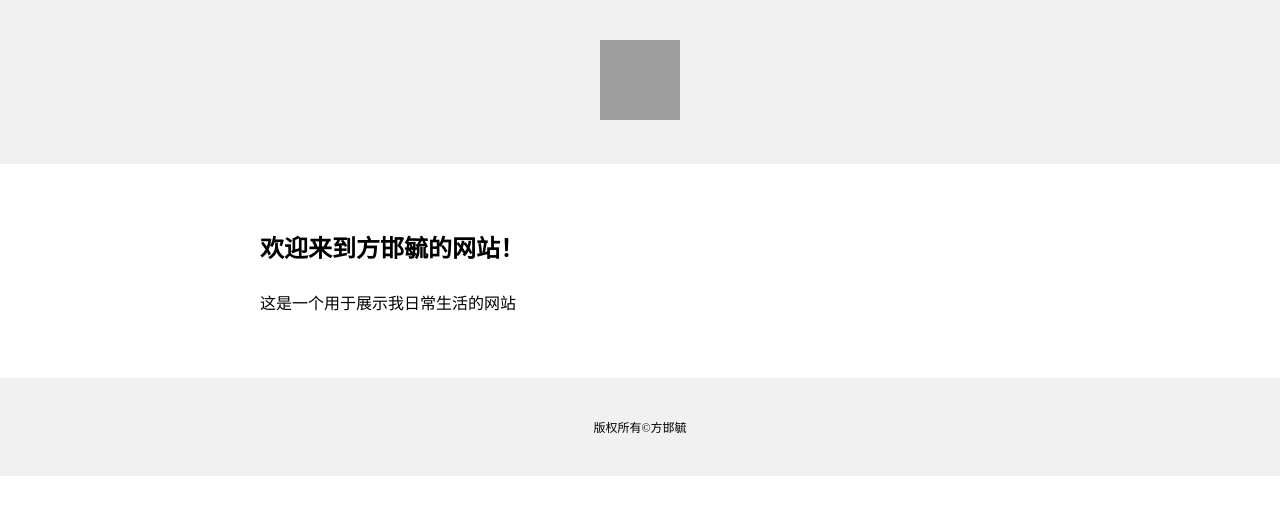
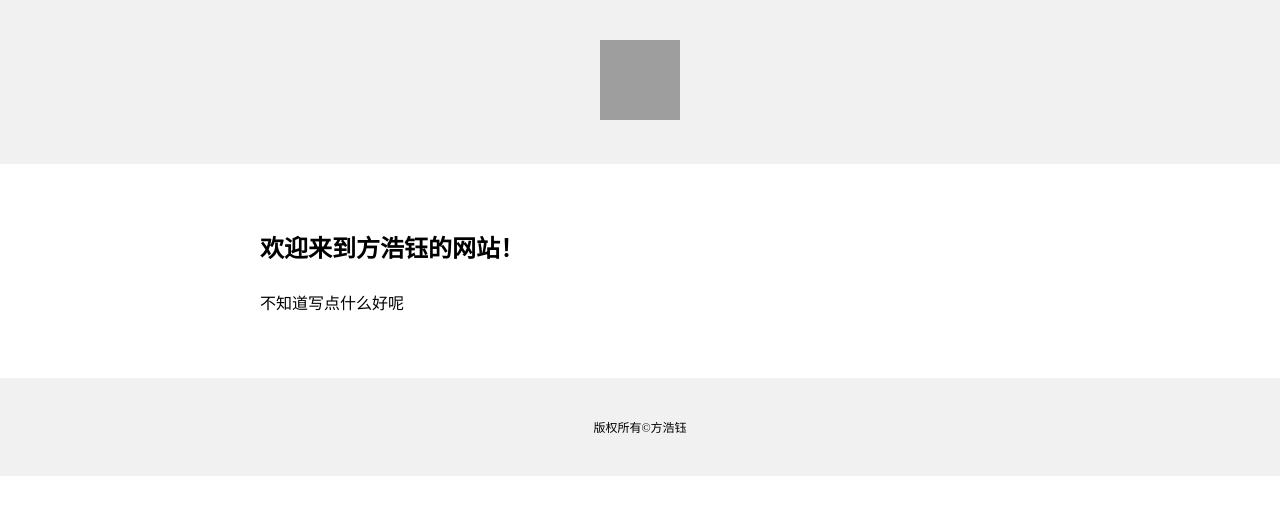
Before and after one commit to fhayuu/haryufe.github.io, a plain HTML site: page index.html in a window 1280 px wide. Drawn offline with Linux system fonts and the light colour scheme; grey boxes are pictures that could not be loaded.

Commit message:
Update index.html

```diff
--- a/index.html
+++ b/index.html
@@ -21,8 +21,8 @@ margin:30px auto;
 padding:15px;
 line-height:1.7
 ">
-<h2>欢迎来到方邯毓的网站！</h2>
-<p>这是一个用于展示我日常生活的网站</p>
+<h2>欢迎来到方浩钰的网站！</h2>
+<p>不知道写点什么好呢</p>
 
 
 
@@ -34,7 +34,7 @@ padding:40px;
 font-size:12px
 "
 >
-<h>版权所有©方邯毓</h>
+<h>版权所有©方浩钰</h>
 </div>
   </body>
 </html>
```
